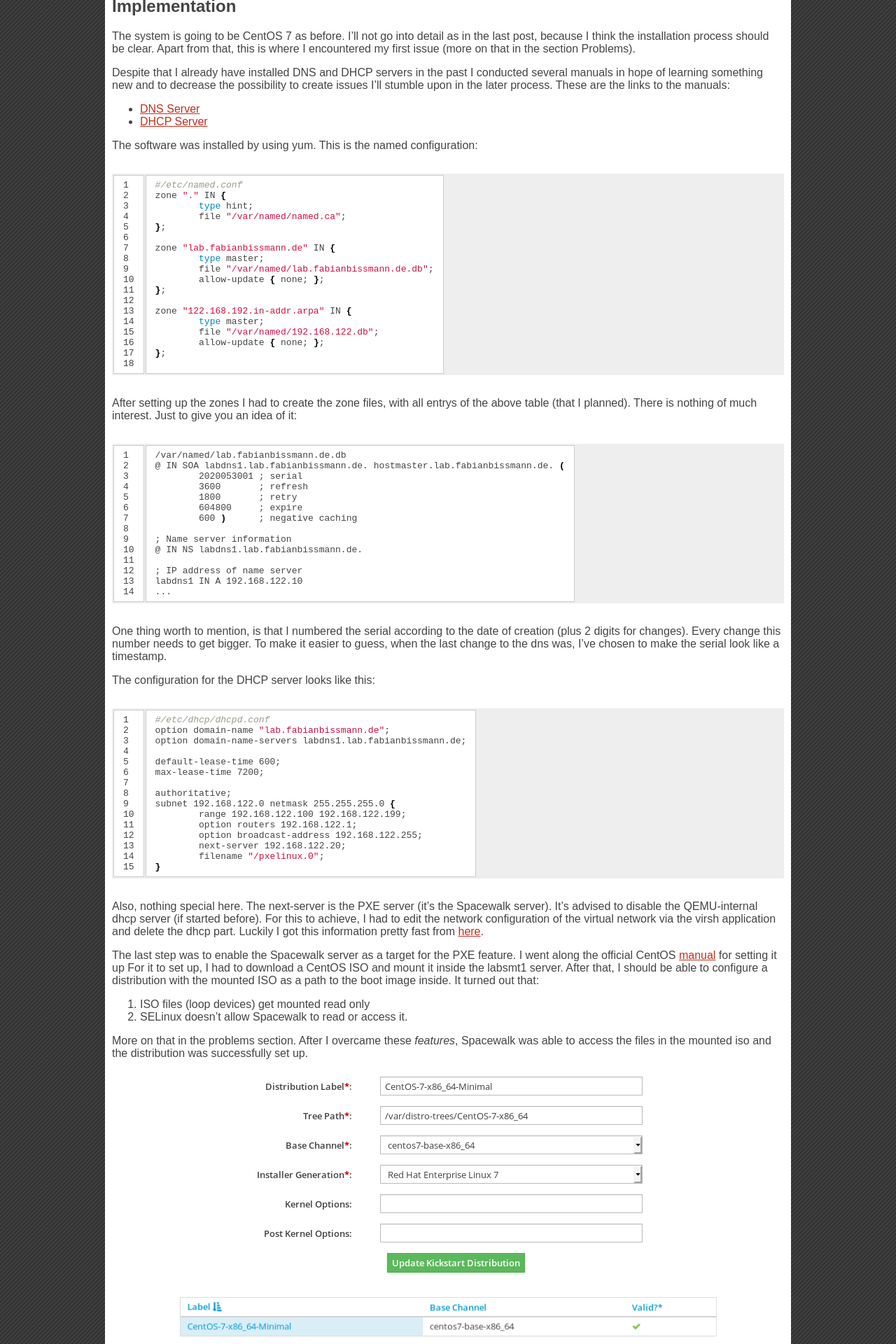
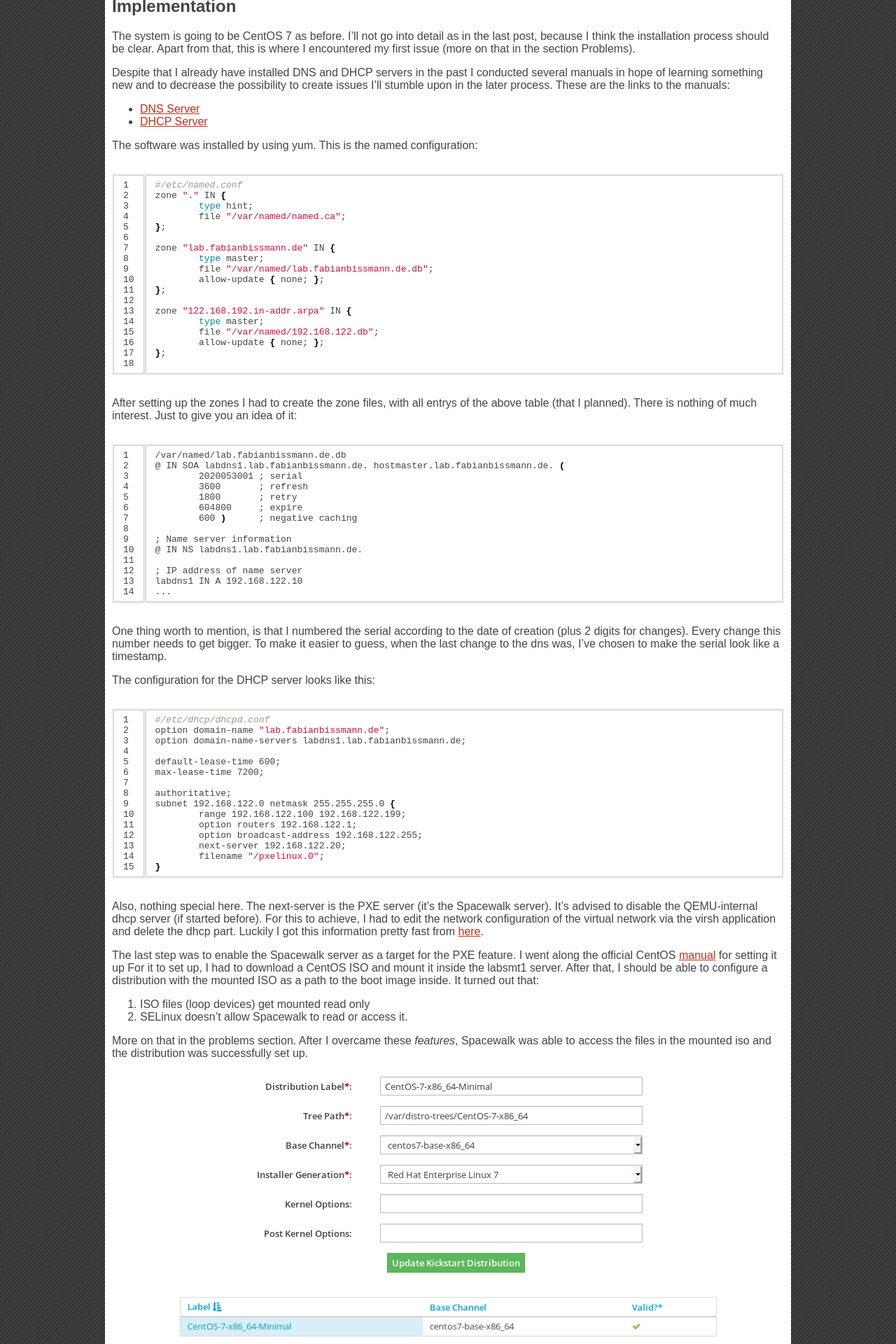
Before and after one commit to 1dollarsteak/1dollarsteak.github.io, a Jekyll site: the page built from _posts/2020-07-14-vLab-Step-3-LDAP.md, in a window 1280 px wide. Shown: the part 854-2774 px from the top of the page at 70% size. Built offline with Jekyll 4.4.1, drawn with Linux system fonts in a browser that asks for light colours.

Commit message:
Fix code tables

```diff
--- a/_sass/main.scss
+++ b/_sass/main.scss
@@ -45,6 +45,10 @@ div.content, footer.content {
 
 span.emphasize {
   font-style: italic;
+}
+
+table.rouge-table, td.rouge-code {
+  width: 100%;
 }
 
 ul.no-left-padding {
```
